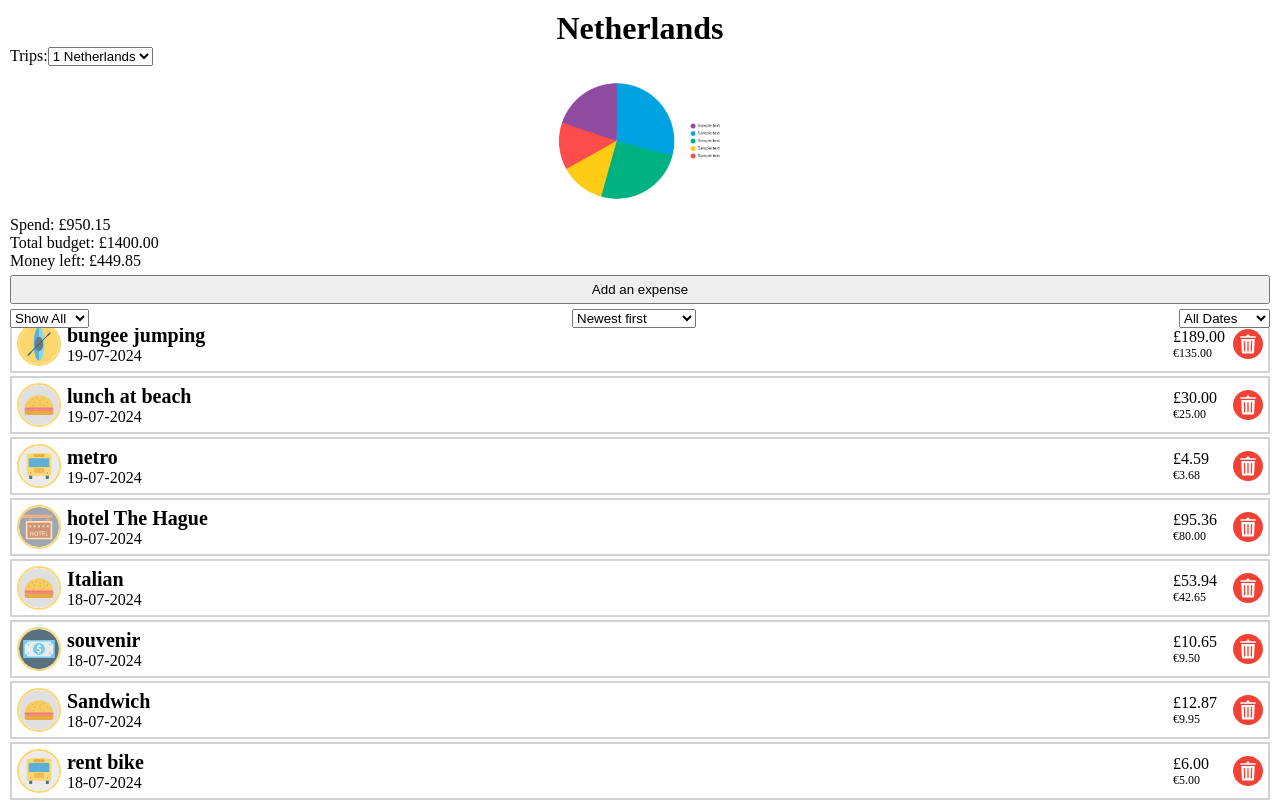
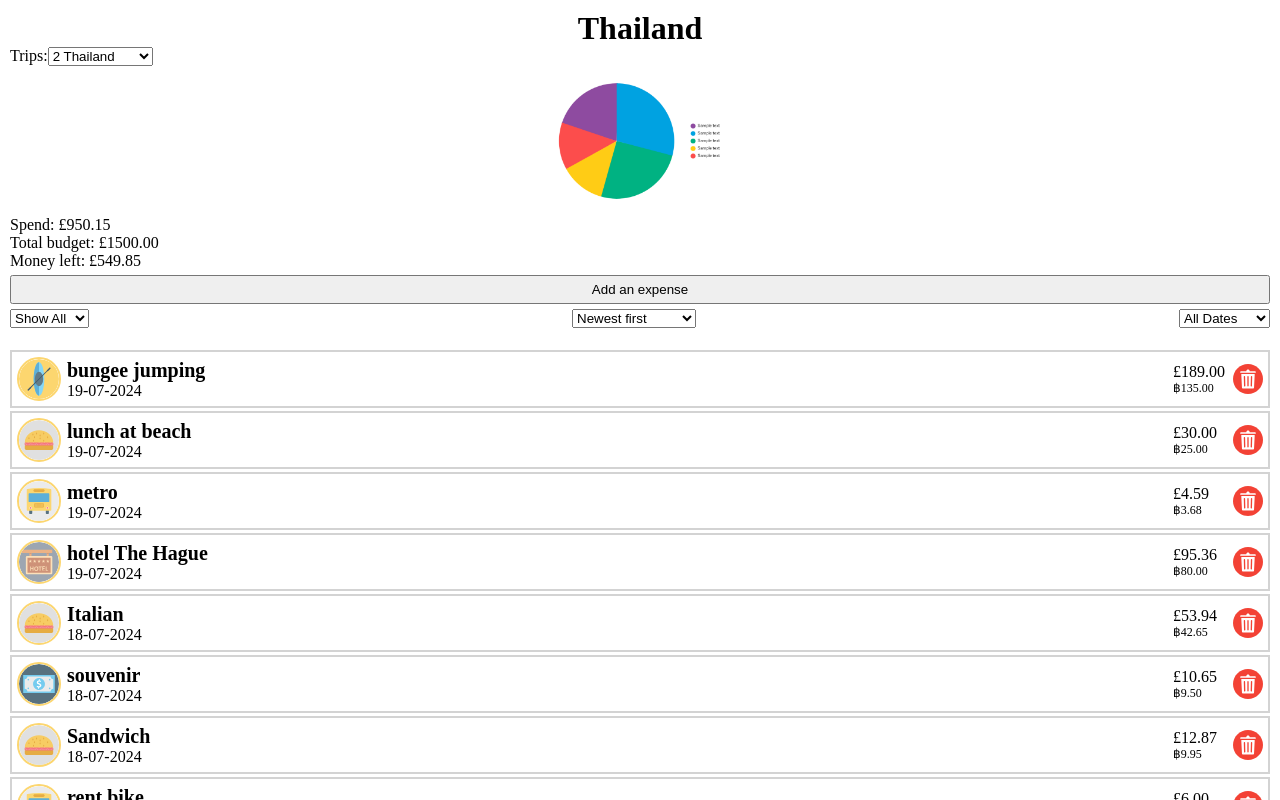
Before and after one commit to russell-gh/travel-tally, a React (Vite) app: page /dashboard in a window 1280 px wide. Shown: the top 800 px of the page. Built offline with nearby package versions, Linux system fonts and the light colour scheme.

Commit message:
filter trips

```diff
--- a/fakeExpenseData.json
+++ b/fakeExpenseData.json
@@ -299,13 +299,13 @@
   {
     "id": 2,
     "details": {
-      "budgetTotal": 140000,
+      "budgetTotal": 150000,
       "budgetHotel": 50000,
       "budgetFood": 30000,
       "budgetTransport": 20000,
       "budgetActivities": 40000,
       "budgetOther": 5000,
-      "homeCurrency": "THB",
+      "homeCurrency": "GBP",
       "destination": "Thailand",
       "startDate": "14-07-2024",
       "endDate": "19-07-2024"
--- a/src/css/App.css
+++ b/src/css/App.css
@@ -42,7 +42,7 @@ h1 {
 }
 
 .mt {
-  margin-top: 315px;
+  margin-top: 350px;
 }
 
 .expenseItem {
--- a/src/dashboard/Budget.jsx
+++ b/src/dashboard/Budget.jsx
@@ -2,7 +2,7 @@ import { useSelector } from "react-redux";
 import { selectCurrencyCodes, selectTrips } from "../redux/tripsSlice";
 import { addDecimals, calculateTotalSpend } from "../utils/utils";
 
-const Budget = () => {
+const Budget = ({ index }) => {
   const trips = useSelector(selectTrips);
   const currencyCodes = useSelector(selectCurrencyCodes);
 
@@ -10,15 +10,15 @@ const Budget = () => {
     return;
   }
 
-  const expenses = trips[0].expenses;
+  const expenses = trips[index].expenses;
   const totalSpend = calculateTotalSpend(expenses);
 
   if (!currencyCodes || !trips) {
     return;
   }
-  const currencySymbol = trips[0].details.homeCurrencySymbol;
+  const currencySymbol = trips[index].details.homeCurrencySymbol;
 
-  const budgetTotal = addDecimals(trips[0].details.budgetTotal);
+  const budgetTotal = addDecimals(trips[index].details.budgetTotal);
 
   return (
     <div className="budget">
--- a/src/dashboard/Dashboard.jsx
+++ b/src/dashboard/Dashboard.jsx
@@ -1,6 +1,7 @@
 import { useSelector } from "react-redux";
-import { selectTrips } from "../redux/tripsSlice";
+import { selectDestinationId, selectTrips } from "../redux/tripsSlice";
 import Button from "../reusable-code/Button";
+import { findIndex } from "../utils/utils";
 import Budget from "./Budget";
 import Expenses from "./Expenses";
 import Image from "./Image";
@@ -11,17 +12,20 @@ import Order from "./filter/order";
 
 const Dashboard = () => {
   const trips = useSelector(selectTrips);
+  const destinationId = useSelector(selectDestinationId);
 
   if (!trips || trips.length === 0) {
     return <p>Loading...</p>;
   }
 
+  const index = findIndex(trips, destinationId);
+
   return (
     <div className="dashboard">
       <div className="dashboardFixed">
-        <Title />
+        <Title index={index} />
         <Image src={"../src/img/piechart.png"} alt="piechart" />
-        <Budget />
+        <Budget index={index} />
         <Button className="addExpense" text="Add an expense" />
         <div className="controlsExpenses">
           <Filter />
@@ -29,7 +33,7 @@ const Dashboard = () => {
           <FilterDate />
         </div>
       </div>
-      <Expenses />
+      <Expenses index={index} />
     </div>
   );
 };
--- a/src/dashboard/Expenses.jsx
+++ b/src/dashboard/Expenses.jsx
@@ -14,7 +14,7 @@ import CategoryIcon from "./CategoryIcon";
 import DeletePopUp from "./DeletePopUp";
 import Image from "./Image";
 
-const Expenses = () => {
+const Expenses = ({ index }) => {
   const trips = useSelector(selectTrips);
   const showPopUp = useSelector(selectPopUp).showPopUp;
   const currencyCodes = useSelector(selectCurrencyCodes);
@@ -27,14 +27,14 @@ const Expenses = () => {
     return;
   }
 
-  const expenses = trips[0].expenses;
+  const expenses = trips[index].expenses;
 
   if (expenses.length === 0) {
     return <p className="mt">You have no expenses yet.</p>;
   }
   const _expenses = [...expenses].reverse();
   const filtered = getSortedandFiltered(_expenses, order, filter, filterDate);
-  const homeCurrencySymbol = trips[0].details.homeCurrencySymbol;
+  const homeCurrencySymbol = trips[index].details.homeCurrencySymbol;
 
   if (filtered.length === 0) {
     return <p className="mt">There are no matches</p>;
--- a/src/dashboard/Title.jsx
+++ b/src/dashboard/Title.jsx
@@ -1,35 +1,18 @@
-import { useDispatch, useSelector } from "react-redux";
-import { formEvent, selectTrips } from "../redux/tripsSlice";
-import FormElement from "../reusable-code/FormElement";
-import { getArrayOfDetails } from "../utils/utils";
+import { useSelector } from "react-redux";
+import { selectTrips } from "../redux/tripsSlice";
+import FilterTrip from "./filter/FilterTrip";
 
-const Title = () => {
-  const dispatch = useDispatch();
+const Title = ({ index }) => {
   const trips = useSelector(selectTrips);
 
   if (!trips) {
     return;
   }
 
-  let arrDestinations = getArrayOfDetails(trips, "destination");
-
-  arrDestinations = arrDestinations.map((item, index) => {
-    return { key: index, name: item, value: item.trim().split(" ")[0] }; // sends id as value
-  });
-  console.log(arrDestinations);
   return (
     <div>
-      <h1>{trips[0].details.destination}</h1>
-      <FormElement
-        label="Trips"
-        type="select"
-        id="destinations"
-        name="destination"
-        callback={(e) => {
-          dispatch(formEvent({ id: e.target.id, value: e.target.value }));
-        }}
-        options={arrDestinations}
-      />
+      <h1>{trips[index].details.destination}</h1>
+      <FilterTrip />
     </div>
   );
 };
--- /dev/null
+++ b/src/dashboard/filter/FilterTrip.jsx
@@ -0,0 +1,36 @@
+import { useDispatch, useSelector } from "react-redux";
+import { formEvent, selectTrips } from "../../redux/tripsSlice";
+import FormElement from "../../reusable-code/FormElement";
+import { getArrayOfDetails } from "../../utils/utils";
+
+const FilterDate = () => {
+  const dispatch = useDispatch();
+  const trips = useSelector(selectTrips);
+
+  if (!trips) {
+    return;
+  }
+
+  let arrDestinations = getArrayOfDetails(trips, "destination");
+
+  arrDestinations = arrDestinations.map((item, index) => {
+    return { key: index, name: item, value: item.trim().split(" ")[0] }; // sends id as value
+  });
+
+  return (
+    <>
+      <FormElement
+        label="Trips"
+        type="select"
+        id="destinationId"
+        name="destination"
+        callback={(e) => {
+          dispatch(formEvent({ id: e.target.id, value: e.target.value }));
+        }}
+        options={arrDestinations.reverse()}
+      />
+    </>
+  );
+};
+
+export default FilterDate;
--- a/src/redux/InitialState.js
+++ b/src/redux/InitialState.js
@@ -3,5 +3,4 @@ export const initialState = {
   filter: "Show All",
   order: "Newest first",
   filterDate: "All Dates",
-  destinations: "1",
 };
--- a/src/redux/tripsSlice.js
+++ b/src/redux/tripsSlice.js
@@ -10,11 +10,17 @@ export const tripsSlice = createSlice({
     setData: (state, action) => {
       const { text, data } = action.payload;
       state[text] = data; // Dynamically set the state property
+      if (state.trips) {
+        state.destinationId = state.trips.length;
+        console.log(state.destinationId);
+      }
       if (state.trips && state.currencyCodes) {
-        state.trips[0].details.homeCurrencySymbol = getCurrencySymbol(
-          { ...state.currencyCodes },
-          state.trips[0].details.homeCurrency
-        );
+        state.trips.map((item, index) => {
+          item.details.homeCurrencySymbol = getCurrencySymbol(
+            { ...state.currencyCodes },
+            state.trips[index].details.homeCurrency
+          );
+        });
       }
       if (text === "currencies") {
         const currencies = Object.keys(data);
@@ -74,5 +80,6 @@ export const selectFilterDate = (state) => state.trips.filterDate;
 export const selectCurrencyRates = (state) => state.trips.currencyRates;
 export const selectCurrencyNames = (state) => state.trips.currencyNames;
 export const selectHomeCurrency = (state) => state.trips.homeCurrency;
+export const selectDestinationId = (state) => state.trips.destinationId;
 
 export default tripsSlice.reducer;
--- a/src/utils/utils.js
+++ b/src/utils/utils.js
@@ -64,6 +64,19 @@ export function getArrayOfDetails(data, key) {
   copy = copy.map((item) => {
     return item.id + " " + item.details[key];
   });
-  console.log(copy);
+
   return copy;
 }
+
+export function findIndex(data, id) {
+  const indexOf = data.findIndex((item) => {
+    return item.id == id; // id in state is a string
+  });
+
+  if (indexOf === -1) {
+    console.log("something went wrong getting the index");
+    return;
+  }
+
+  return indexOf;
+}
```
